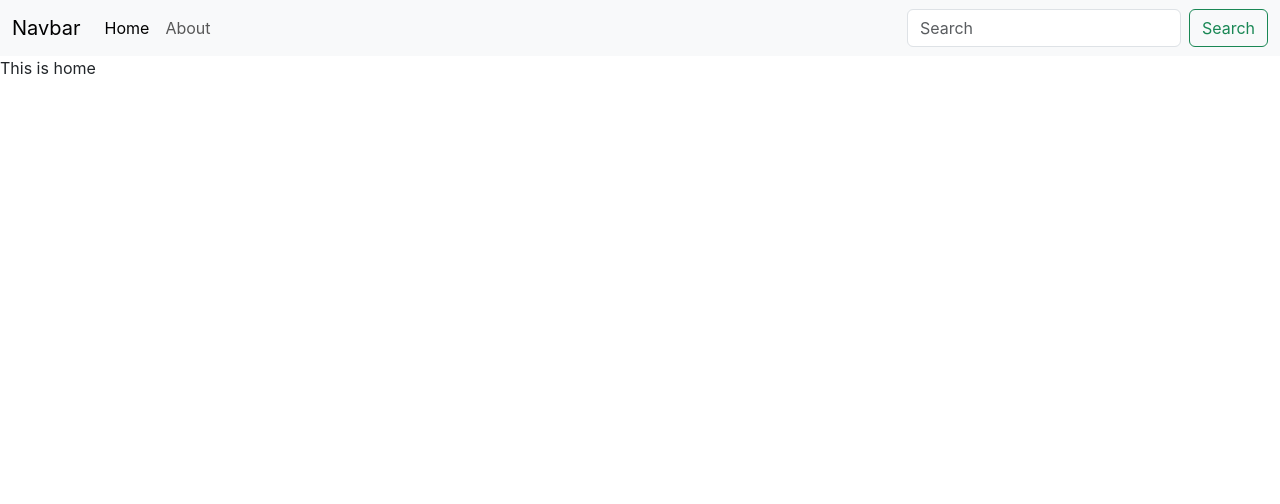
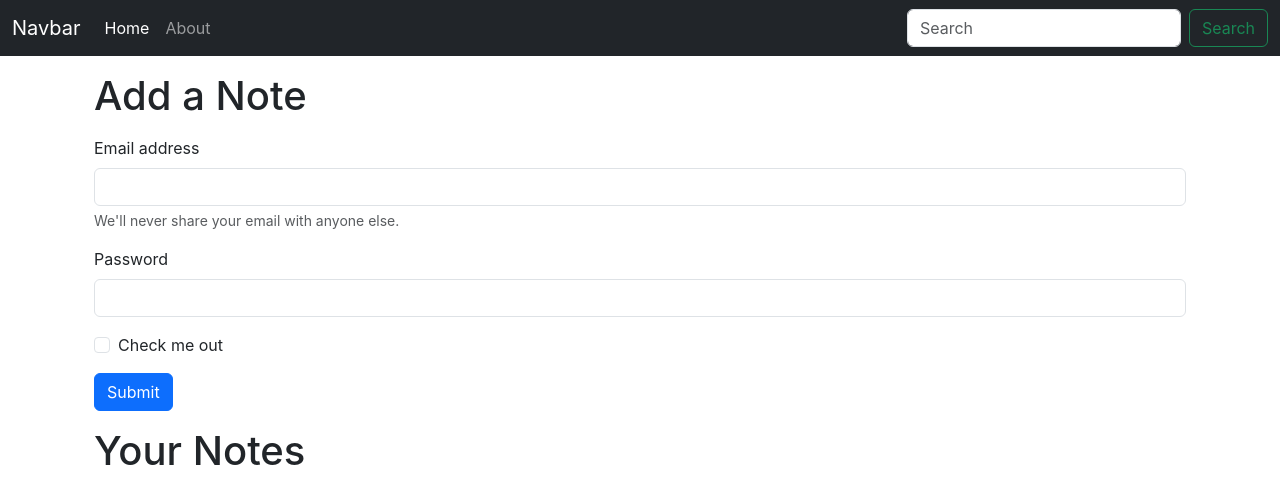
Before and after one commit to subedirajib01/inotebook_both, a React (Create React App) app: page / in a window 1280 px wide. Shown: the top 504 px of the page. Built offline with nearby package versions, Linux system fonts and the light colour scheme.

Commit message:
Using useLocation hook in React

```diff
--- a/src/App.js
+++ b/src/App.js
@@ -14,6 +14,7 @@
     <>
     <Router>
       <Navbar/>
+      <div className='container'>
       <Routes>
         <Route path="/" element={
           <Home />
@@ -24,6 +25,7 @@
           </NoteState>
           } />
       </Routes>
+      </div>
         </Router>
     </>
   )
--- a/src/Components/About.js
+++ b/src/Components/About.js
@@ -1,14 +1,11 @@
 import React, { useContext, useEffect } from 'react'
-import noteContext from '../Context/notes/noteContext'
+// import noteContext from '../Context/notes/noteContext'
 
 const About = () => {
-    const a = useContext(noteContext)
-    useEffect(()=>{
-        a.update();
-    },[])
+
     return (
     <div>
-        This is About {a.state.name} and he is in class {a.state.class}.
+        This is About page
         </div>
     )
 }
--- a/src/Components/Home.js
+++ b/src/Components/Home.js
@@ -3,7 +3,28 @@
 const Home = () => {
     return (
     <div>
-        This is home
+        <div className="container my-3">
+        <h1>Add a Note</h1>
+        <form className="my-3">
+    <div className="mb-3">
+    <label for="exampleInputEmail1" className="form-label">Email address</label>
+    <input type="email" className="form-control" id="exampleInputEmail1" aria-describedby="emailHelp"/>
+    <div id="emailHelp" className="form-text">We'll never share your email with anyone else.</div>
+    </div>
+    <div className="mb-3">
+    <label for="exampleInputPassword1" className="form-label">Password</label>
+    <input type="password" className="form-control" id="exampleInputPassword1"/>
+    </div>
+    <div className="mb-3 form-check">
+    <input type="checkbox" className="form-check-input" id="exampleCheck1"/>
+    <label className="form-check-label" for="exampleCheck1">Check me out</label>
+    </div>
+    <button type="submit" className="btn btn-primary">Submit</button>
+</form>
+    </div>
+    <div className="container my-3">
+        <h1>Your Notes</h1>
+    </div>
     </div>
     )
 }
--- a/src/Components/Navbar.js
+++ b/src/Components/Navbar.js
@@ -1,9 +1,15 @@
-import React from 'react'
-import {Link} from "react-router-dom";
+import React, {useEffect } from "react";
+
+import {Link, useLocation} from "react-router-dom";
 
 const Navbar = () => {
+    let location =useLocation();
+    useEffect(()=>{
+    // console.log(location.pathname)
+},[location]);
+
     return (
-        <nav className="navbar navbar-expand-lg bg-body-tertiary">
+        <nav className="navbar navbar-expand-lg navbar-dark bg-dark">
     <div className="container-fluid">
     <Link className="navbar-brand" to="/">Navbar</Link>
     <button className="navbar-toggler" type="button" data-bs-toggle="collapse" data-bs-target="#navbarSupportedContent" aria-controls="navbarSupportedContent" aria-expanded="false" aria-label="Toggle navigation">
@@ -12,10 +18,10 @@
     <div className="collapse navbar-collapse" id="navbarSupportedContent">
         <ul className="navbar-nav me-auto mb-2 mb-lg-0">
         <li className="nav-item">
-            <Link className="nav-link active" aria-current="page" to="/">Home</Link>
+            <Link className={`nav-link ${location.pathname==="/" ? "active" :""}`} aria-current="page" to="/">Home</Link>
         </li>
         <li className="nav-item">
-            <Link className="nav-link" to="/about">About</Link>
+            <Link className={`nav-link ${location.pathname==="/about" ? "active" :""}`} to="/about">About</Link>
         </li>
         </ul>
         <form className="d-flex" role="search">
--- a/src/Context/notes/NoteState.js
+++ b/src/Context/notes/NoteState.js
@@ -1,22 +1,12 @@
-import { useState } from "react";
+// import { useState } from "react";
 import noteContext from "./noteContext";
 
 const NoteState=(props)=>{
-    const s1={
-        "name": "Rajib",
-        "class":"6A"
-    }
-    const [state, setState] = useState(s1);
-    const update=()=>{
-        setTimeout(()=>{
-            setState({
-                "name":"Raks",
-                "class":"10A"
-            })
-        }, 1000);
-    }
+
+
+
     return (
-        <noteContext.Provider value={{ state, update }}>
+        <noteContext.Provider value={{}}>
             {props.children}
         </noteContext.Provider>
     )
```
